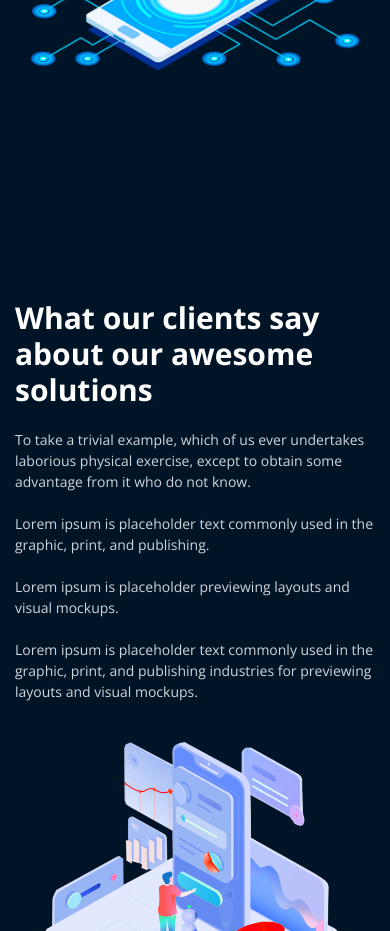
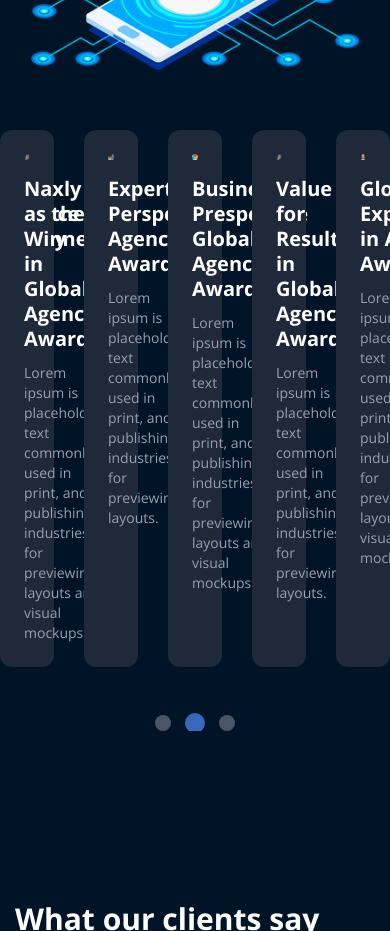
Before and after one commit to AlexanderBezugliy/Artificial-intelligence-Syber-security, a React (Vite) app: page / in a window 390 px wide. Shown: the part 1480-2411 px from the top of the page. Built offline with nearby package versions, Linux system fonts and the light colour scheme.

Commit message:
create slider & base responsive

```diff
--- a/package.json
+++ b/package.json
@@ -15,6 +15,8 @@
     "react": "^19.2.0",
     "react-dom": "^19.2.0",
     "react-icons": "^5.5.0",
+    "react-slick": "^0.31.0",
+    "slick-carousel": "^1.8.1",
     "tailwindcss": "^4.1.17"
   },
   "devDependencies": {
--- a/src/App.jsx
+++ b/src/App.jsx
@@ -3,6 +3,11 @@ import Navbar from './components/Navbar'
 import AiSection from './components/AiSection'
 import HeroSection from './components/HeroSection'
 import TestimonialSection from './components/TestimonialSection'
+import SliderSection from './components/SliderSection'
+
+import "slick-carousel/slick/slick.css";
+import "slick-carousel/slick/slick-theme.css";
+
 
 
 
@@ -12,8 +17,8 @@ const App = () => {
             <Navbar />
             <HeroSection />
             <AiSection />
+            <SliderSection />
             <TestimonialSection />
-
 
         </>
     )
--- a/src/assets/index.js
+++ b/src/assets/index.js
@@ -7,3 +7,100 @@ export const navItems = [
     { title: "Blog", link: "/blog" },
     { title: "Contact", link: "/contact" },
 ];
+
+// slider
+export const sliderData = [
+    {
+        id: 1,
+        img: "/img/ai-section/icon1.png",
+        title: "Naxly as the Winners in Global Agency Awards",
+        text: "Lorem ipsum is placeholder text commonly used in print, and publishing industries for previewing layouts and visual mockups."
+    },
+    {
+        id: 2,
+        img: "/img/ai-section/icon2.png",
+        title: "Expert Perspective Agency Awards",
+        text: "Lorem ipsum is placeholder text commonly used in print, and publishing industries for previewing layouts."
+    },
+    {
+        id: 3,
+        img: "/img/ai-section/icon3.png",
+        title: "Business Prespective Global Agency Awards",
+        text: "Lorem ipsum is placeholder text commonly used in print, and publishing industries for previewing layouts and visual mockups."
+    },
+    {
+        id: 4,
+        img: "/img/ai-section/icon4.png",
+        title: "Value for Results in Global Agency Awards",
+        text: "Lorem ipsum is placeholder text commonly used in print, and publishing industries for previewing layouts."
+    },
+
+    {
+        id: 5,
+        img: "/img/ai-section/icon5.png",
+        title: "Global Experience in Agency Awards",
+        text: "Lorem ipsum is placeholder text commonly used in print, and publishing industries for previewing layouts and visual mockups."
+    },
+
+    {
+        id: 6,
+        img: "/img/ai-section/icon4.png",
+        title: "Naxly as the Winners in Global Agency Awards",
+        text: "Lorem ipsum is placeholder text commonly used in print, and publishing industries for previewing layouts and visual mockups."
+    },
+    {
+        id: 7,
+        img: "/img/ai-section/icon2.png",
+        title: "Expert Perspective Agency Awards",
+        text: "Lorem ipsum is placeholder text commonly used in print, and publishing industries for previewing layouts."
+    },
+    {
+        id: 8,
+        img: "/img/ai-section/icon1.png",
+        title: "Business Prespective Global Agency Awards",
+        text: "Lorem ipsum is placeholder text commonly used in print, and publishing industries for previewing layouts and visual mockups."
+    },
+    {
+        id: 9,
+        img: "/img/ai-section/icon4.png",
+        title: "Value for Results in Global Agency Awards",
+        text: "Lorem ipsum is placeholder text commonly used in print, and publishing industries for previewing layouts."
+    },
+    {
+        id: 10,
+        img: "/img/ai-section/icon5.png",
+        title: "Global Experience in Agency Awards",
+        text: "Lorem ipsum is placeholder text commonly used in print, and publishing industries for previewing layouts and visual mockups."
+    },
+
+    {
+        id: 11,
+        img: "/img/ai-section/icon5.png",
+        title: "Global Experience in Agency Awards",
+        text: "Lorem ipsum is placeholder text commonly used in print, and publishing industries for previewing layouts and visual mockups."
+    },
+    {
+        id: 12,
+        img: "/img/ai-section/icon1.png",
+        title: "Naxly as the Winners in Global Agency Awards",
+        text: "Lorem ipsum is placeholder text commonly used in print, and publishing industries for previewing layouts and visual mockups."
+    },
+    {
+        id: 13,
+        img: "/img/ai-section/icon2.png",
+        title: "Expert Perspective Agency Awards",
+        text: "Lorem ipsum is placeholder text commonly used in print, and publishing industries for previewing layouts."
+    },
+    {
+        id: 14,
+        img: "/img/ai-section/icon3.png",
+        title: "Business Prespective Global Agency Awards",
+        text: "Lorem ipsum is placeholder text commonly used in print, and publishing industries for previewing layouts and visual mockups."
+    },
+    {
+        id: 15,
+        img: "/img/ai-section/icon4.png",
+        title: "Value for Results in Global Agency Awards",
+        text: "Lorem ipsum is placeholder text commonly used in print, and publishing industries for previewing layouts."
+    },
+];
--- /dev/null
+++ b/src/components/SliderSection.jsx
@@ -0,0 +1,78 @@
+import React, { useState } from 'react'
+import { sliderData } from '../assets';
+
+const SliderSection = () => {
+    const [activePage, setActivePage] = useState(1); //активные 5 слайдов
+    const [startX, setStartX] = useState(0); //где мы НАЖАЛИ
+
+    // начало "зажатия"
+    const handleStart = (e) => {
+        // если это тачскрин (e.touches), берем координаты пальца, если мышь - координаты мыши
+        const x = e.touches ? e.touches[0].clientX : e.clientX;
+        setStartX(x);
+    };
+
+    // конец "зажатия"
+    const handleEnd = (e) => {
+        // e.changedTouches для мобилок, e.clientX для мыши
+        const endX = e.changedTouches ? e.changedTouches[0].clientX : e.clientX;
+
+        const distance = startX - endX;// считаем разницу
+
+        // протащили влево больше чем на 50px -> СЛЕДУЮЩИЙ
+        if (distance > 30 && activePage < 2) {
+            setActivePage(activePage + 1);
+        }
+        // протащили вправо больше чем на 50px -> ПРЕДЫДУЩИЙ
+        if (distance < -30 && activePage > 0) {
+            setActivePage(activePage - 1);
+        }
+    };
+
+    const pages = [0, 1, 2];
+
+    return (
+        <section className='w-full bg-[#001427] overflow-hidden'>
+            <div
+                onTouchStart={handleStart}
+                onTouchEnd={handleEnd}
+                onMouseDown={handleStart}
+                onMouseUp={handleEnd}
+
+                className='flex transition-transform duration-700 ease-in-out cursor-grab active:cursor-grabbing'
+                style={{ transform: `translateX(-${activePage * 100}%)` }}
+            >
+                {pages.map((pageIndex) => {
+                    const currentCards = sliderData.slice(pageIndex * 5, (pageIndex + 1) * 5);
+
+                    return (
+                        <div key={pageIndex} className='min-w-full grid grid-cols-5 gap-[30px] select-none'>
+                            {currentCards.map((card) => (
+                                <div key={card.id} className='bg-gray-800 rounded-xl p-6 flex flex-col items-start h-full'>
+                                    {/* pointer-events-none, чтобы картинка не мешала тянуть */}
+                                    <img src={card.img} alt="icon" className='mb-4 pointer-events-none' />
+                                    <h2 className='text-white text-xl font-bold mb-3 leading-tight pointer-events-none'>{card.title}</h2>
+                                    <p className='text-gray-400 text-sm pointer-events-none'>{card.text}</p>
+                                </div>
+                            ))}
+                        </div>
+                    );
+                })}
+            </div>
+
+            {/* DOTS */}
+            <div className='flex justify-center gap-4 mt-12'>
+                {pages.map((pageIndex) => (
+                    <button
+                        key={pageIndex}
+                        onClick={() => setActivePage(pageIndex)}
+                        className={`w-4 h-4 rounded-full transition-all duration-300
+                            ${activePage === pageIndex ? 'bg-[#3A68B8] scale-125' : 'bg-gray-600'}`}
+                    />
+                ))}
+            </div>
+        </section>
+    )
+}
+
+export default SliderSection
--- a/src/index.css
+++ b/src/index.css
@@ -1,5 +1,6 @@
 @import url('https://fonts.googleapis.com/css2?family=Open+Sans:ital,wght@0,300..800;1,300..800&display=swap');
 @import "tailwindcss";
+
 
 
 :root {
@@ -27,7 +28,6 @@ body {
     --breakpoint-nav-lg: 850px;
     --breakpoint-nav-md: 550px;
 
-    /* --breakpoint-hero-xxl: 1461px; */
     --breakpoint-hero-xxl: 1550px;
     --breakpoint-hero-xl: 1205px;
     --breakpoint-hero-lg: 865px;
```
Also changed, not shown: 1 other file (tests, documents, lock files or other folders).
